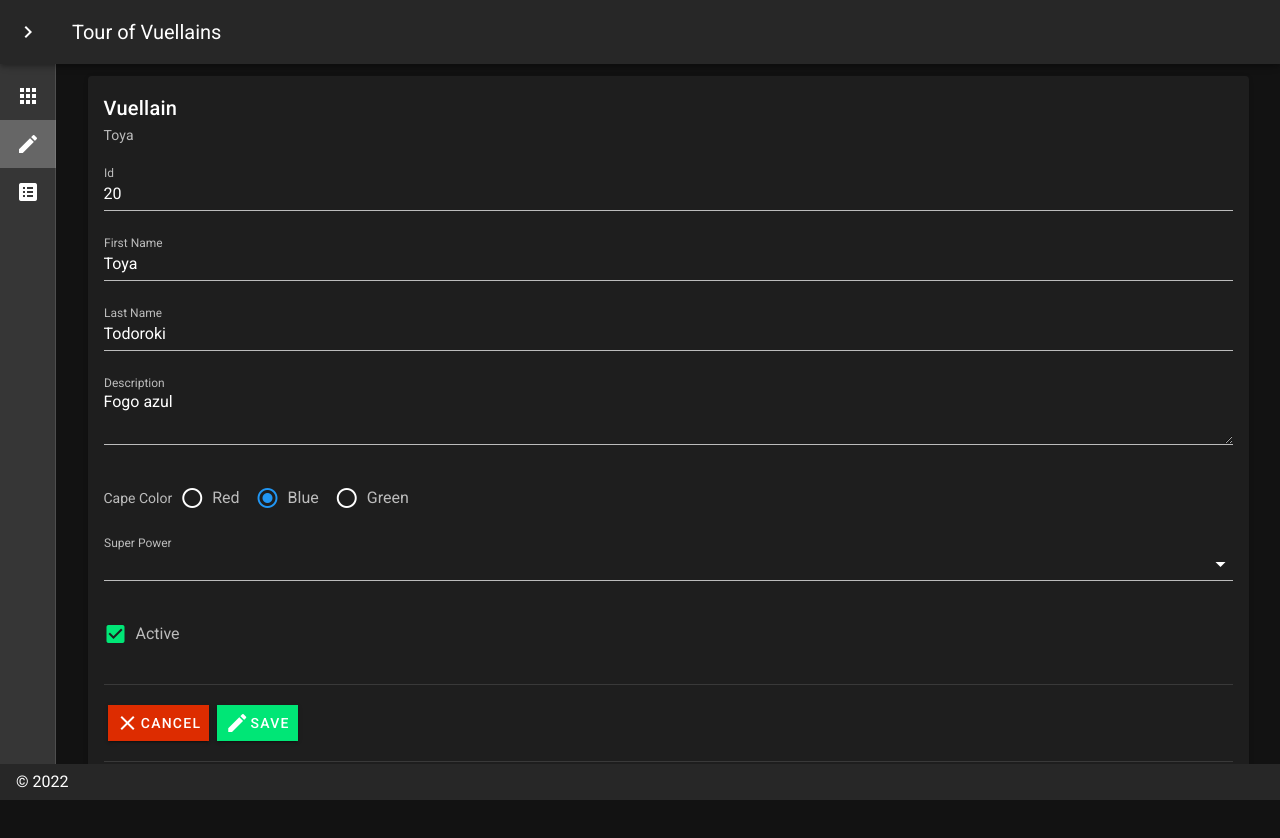
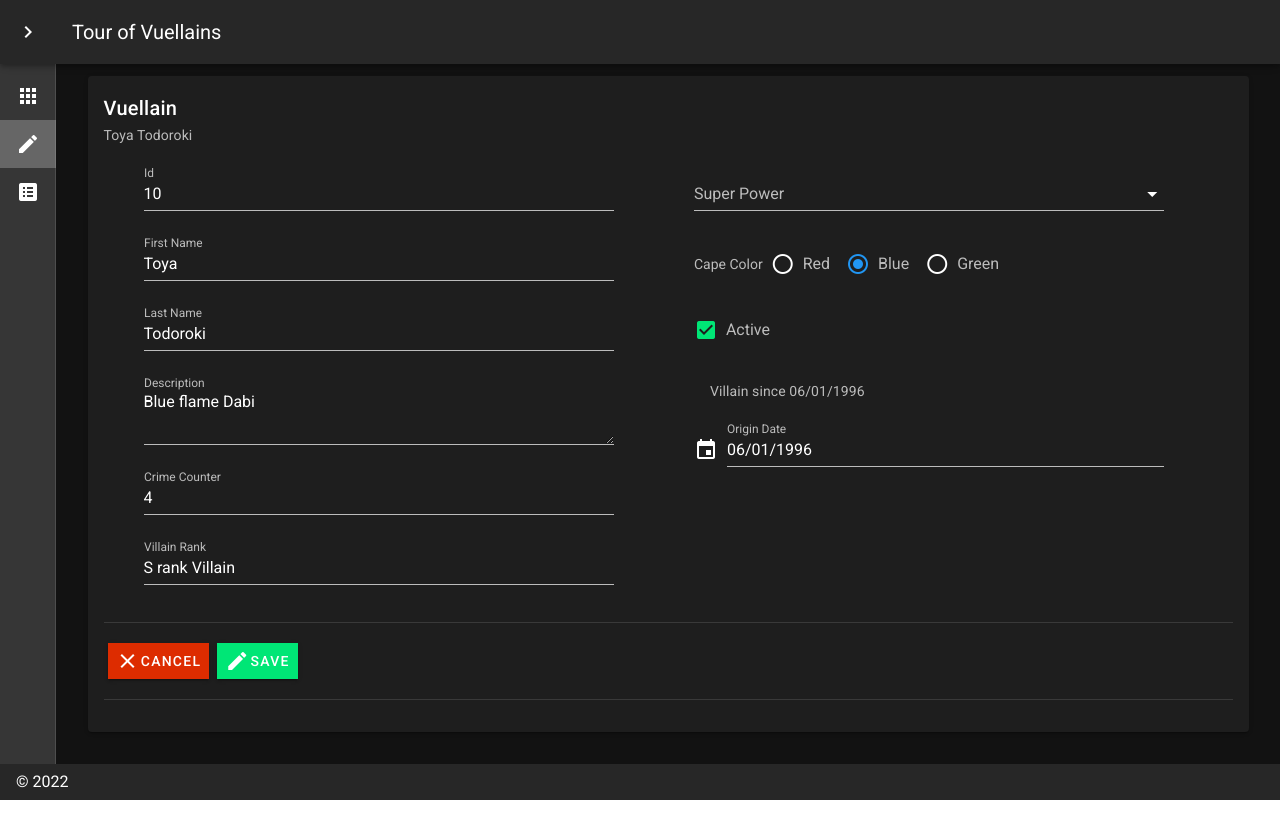
Before and after one commit to pedropfn/tour-of-vuellains, a Nuxt app: page /VillainEdit in a window 1280 px wide. Shown: the top 838 px of the page. After the commit the page ends 800 px from the top, so only its background shows below. Built offline with nearby package versions, Linux system fonts and the light colour scheme.

Commit message:
feat: :sparkles: Novas funcionalidades para edição

```diff
--- a/pages/VillainEdit.vue
+++ b/pages/VillainEdit.vue
@@ -1,10 +1,12 @@
 <template>
   <v-card elevation="2">
     <v-card-title>Vuellain</v-card-title>
-    <v-card-subtitle>{{ villain.firstName }}</v-card-subtitle>
+    <v-card-subtitle>{{ fullName }}</v-card-subtitle>
     <v-card-text>
       <v-form>
         <v-container>
+          <v-row>
+            <v-col cols="5" class="mx-10">
               <v-row>
                 <v-text-field
                   id="id"
@@ -36,7 +38,39 @@
                 />
               </v-row>
               <v-row>
-            <v-radio-group v-model="villain.capeColor" label="Cape Color" row>
+                <v-text-field
+                  id="crimeCounter"
+                  v-model="villain.crimeCounter"
+                  label="Crime Counter"
+                ></v-text-field>
+              </v-row>
+              <v-row>
+                <v-text-field
+                  id="crimeRank"
+                  v-model="villain.crimeRank"
+                  label="Villain Rank"
+                  readonly
+                ></v-text-field>
+              </v-row>
+            </v-col>
+            <v-col cols="5" class="mx-10">
+              <v-row>
+                <v-select
+                  id="power"
+                  v-model="villain.power"
+                  :items="powers"
+                  label="Super Power"
+                  hint="Please select one"
+                  @keyup.esc="clearPower"
+                >
+                </v-select>
+              </v-row>
+              <v-row>
+                <v-radio-group
+                  v-model="villain.capeColor"
+                  label="Cape Color"
+                  row
+                >
                   <v-radio
                     id="color-red"
                     value="red"
@@ -58,17 +92,6 @@
                 </v-radio-group>
               </v-row>
               <v-row>
-            <v-select
-              id="power"
-              v-model="villain.power"
-              :items="powers"
-              label="Super Power"
-              hint="Please select one"
-              @keyup.esc="clearPower"
-            >
-            </v-select>
-          </v-row>
-          <v-row>
                 <v-checkbox
                   id="active"
                   v-model="villain.active"
@@ -76,56 +99,146 @@
                   label="Active"
                 />
               </v-row>
+              <v-row>
+                <v-card-text> Villain since {{ formattedDate }} </v-card-text>
+              </v-row>
+              <v-row>
+                <v-menu
+                  ref="menu"
+                  v-model="menu"
+                  :close-on-content-click="false"
+                  :return-value.sync="villain.originDate"
+                  transition="scale-transition"
+                  offset-y
+                  min-width="auto"
+                >
+                  <template #activator="{ on, attrs }">
+                    <v-text-field
+                      v-model="formattedDate"
+                      label="Origin Date"
+                      prepend-icon="mdi-calendar"
+                      readonly
+                      v-bind="attrs"
+                      v-on="on"
+                    ></v-text-field>
+                  </template>
+                  <v-date-picker
+                    id="originDate"
+                    v-model="villain.originDate"
+                    no-title
+                    scrollable
+                  >
+                    <v-spacer></v-spacer>
+                    <v-btn text color="success" @click="menu = false">
+                      Cancel
+                    </v-btn>
+                    <v-btn
+                      text
+                      color="success"
+                      @click="$refs.menu.save(villain.originDate)"
+                    >
+                      OK
+                    </v-btn>
+                  </v-date-picker>
+                </v-menu>
+              </v-row>
+            </v-col>
+          </v-row>
         </v-container>
       </v-form>
     </v-card-text>
     <v-divider class="mx-4"></v-divider>
     <v-container>
       <v-card-actions>
-        <v-btn color="error" tile @click="cancelvillain()">
+        <v-btn color="error" tile @click="cancelVillain()">
           <v-icon dark>mdi-close</v-icon>
           Cancel
         </v-btn>
-        <v-btn color="success" tile @click="savevillain()">
+        <v-btn color="success" tile @click="saveVillain()">
           <v-icon dark>mdi-pencil</v-icon>
           Save
         </v-btn>
       </v-card-actions>
     </v-container>
     <v-divider class="mx-4"></v-divider>
-    <v-card-text class="notification is-info">
+    <v-card-text>
       <pre>{{ message }}</pre>
     </v-card-text>
   </v-card>
 </template>
 
 <script>
+import { format, parseISO } from 'date-fns'
+
+const inputDateFormat = 'yyyy-MM-dd'
+const displayDateFormat = 'MM/dd/yyyy'
+
 export default {
   name: 'VillainEdit',
   data() {
     return {
       villain: {
-        id: 20,
+        id: 10,
         firstName: 'Toya',
         lastName: 'Todoroki',
-        description: 'Fogo azul',
+        description: 'Blue flame Dabi',
         capeColor: 'blue',
         power: '',
         active: true,
+        crimeCounter: 4,
+        crimeRank: '',
+        originDate: format(
+          parseISO(new Date(1996, 5, 1).toISOString()),
+          inputDateFormat
+        ),
       },
-      powers: ['Speed', 'Flight', 'Strength', 'Invisibility', 'Fire', ''],
+      powers: ['Speed', 'Flight', 'Strength', 'Invisibility', 'Fire'],
       message: '',
+      menu: false,
     }
   },
+  computed: {
+    fullName() {
+      return `${this.villain.firstName} ${this.villain.lastName}`
+    },
+    formattedDate() {
+      return format(parseISO(this.villain.originDate), displayDateFormat)
+    },
+  },
+  watch: {
+    'villain.crimeCounter': {
+      immediate: true,
+      handler(newRank) {
+        this.handleCrimes(newRank)
+      },
+    },
+  },
   methods: {
-    cancelvillain() {
+    cancelVillain() {
       this.message = ''
     },
     clearPower() {
       this.villain.power = ''
     },
-    savevillain() {
+    saveVillain() {
       this.message = JSON.stringify(this.villain, null, '\n ')
+    },
+    handleCrimes(newRank) {
+      const rank = parseInt(newRank, 10)
+      switch (rank) {
+        case 0:
+          this.villain.crimeRank = 'C rank Villain'
+          break
+        case 1:
+          this.villain.crimeRank = 'B rank Villain'
+          break
+        case 2:
+          this.villain.crimeRank = 'A rank Villain'
+          break
+        default:
+          this.villain.crimeRank = 'S rank Villain'
+          break
+      }
     },
   },
 }
```
Lines whose indentation alone changed are shown as unchanged.
